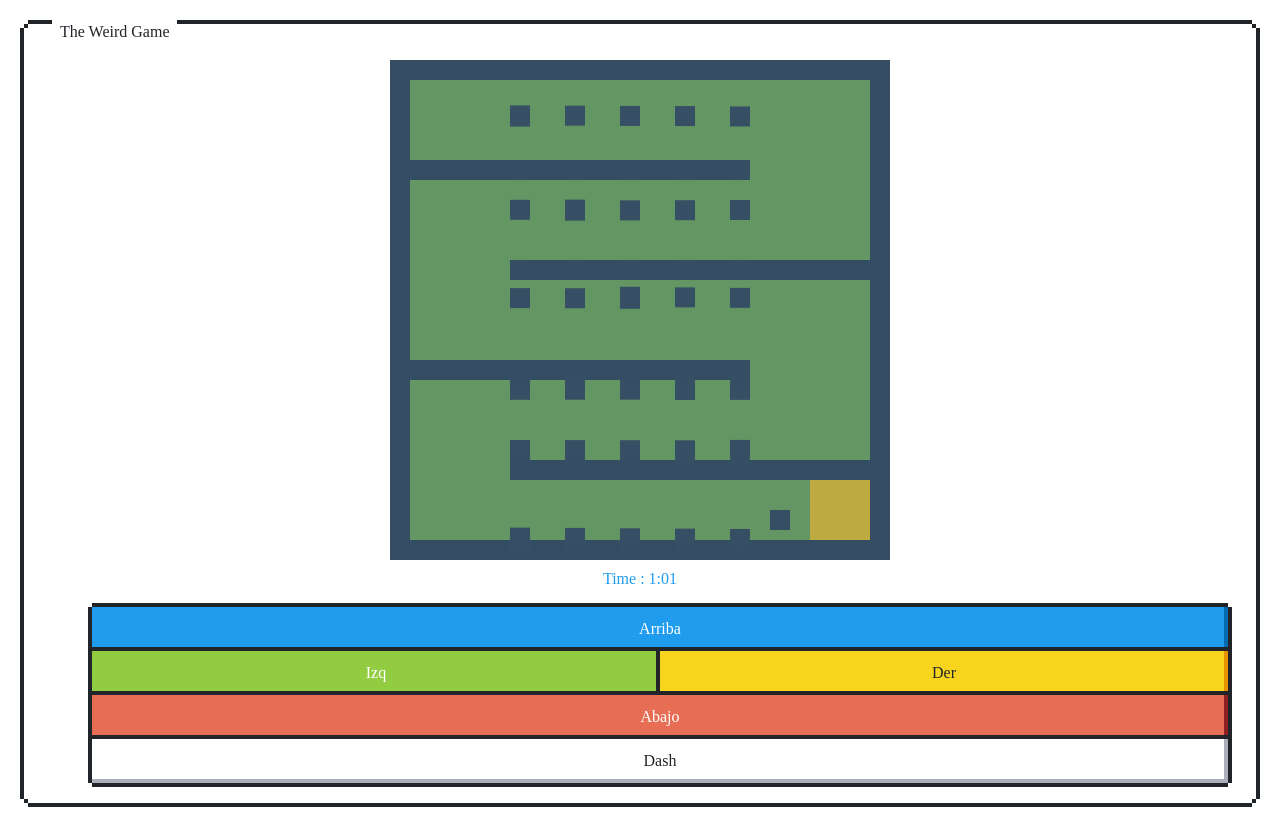
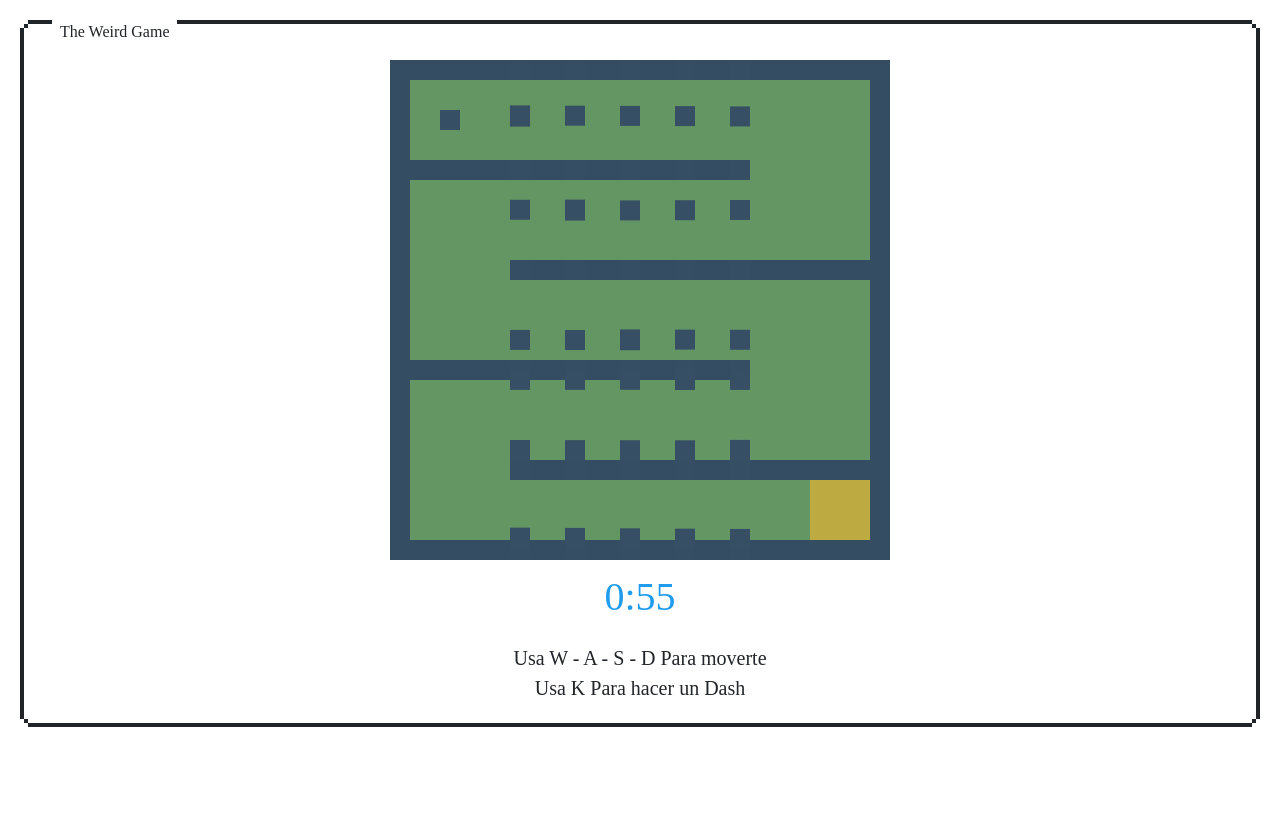
Before and after one commit to trunicz/dev_weird_game, a website: page index.html in a window 1280 px wide. After the commit the page ends 800 px from the top, so only its background shows below. Drawn offline with nearby package versions, Linux system fonts and the light colour scheme.

Commit message:
Commit - Final

```diff
--- a/index.html
+++ b/index.html
@@ -20,16 +20,13 @@
   <div class="nes-container is-rounded with-title">
     <p class="title">The Weird Game</p>
     <canvas width="500" height="500" id="canva"></canvas>
-    <p class="nes-text is-primary">Time : 1:01</p>
-    <ul class="list-btn">
-      <li><button type="button" class="nes-btn is-primary">Arriba</button>
-        <div class="flex"><button type="button" class="nes-btn is-success">Izq</button><button type="button"
-            class="nes-btn is-warning">Der</button></div>
-        <button type="button" class="nes-btn is-error">Abajo</button>
-      </li>
-      <button type="button" class="nes-btn">Dash</button>
+    <p id="timer" class="nes-text is-primary"></p>
+    <ul>
+      <li>Usa W - A - S - D Para moverte</li>
+      <li>Usa K Para hacer un Dash</li>
     </ul>
   </div>
+
 </div>
 
 <script src="src/main.js"></script>
--- a/src/main.js
+++ b/src/main.js
@@ -5,13 +5,16 @@ let playerColor = 'rgba(10,10,100,0.5)'
 let isCollapse = false
 let winblock
 let win = false
+let perdiste = false
 const audio = new Audio('src/sounds/8-Bit-Adventure.wav')
 const audioFail = new Audio('src/sounds/boom11.wav')
 const audiowin = new Audio('src/sounds/8-bits-f1.wav')
-const audiopass = new Audio('src/sounds/sound1.wav')
+const audiopass = new Audio('src/sounds/sound5.wav')
+const audioasd = new Audio('src/sounds/y2mate.com - Sadness and Sorrow8 Bits.mp3')
 audio.volume = 0.1
 audioFail.volume = 0.1
 audiowin.volume = 0.3
+audioasd.volumen = 0.5
 audiopass.volume = 0.1
 
 let directions = []
@@ -45,7 +48,7 @@ let positionY5 = 500
 const maxY6 = 480
 let positionY6 = 420
 
-const positionPlayer = { x: 380, y: 450 }
+const positionPlayer = { x: 50, y: 50 }
 
 function init(x, y, width, height) {
   audio.play()
@@ -67,9 +70,26 @@ function run(ctx, c) {
   })
   draw(ctx, c, directions)
 }
+let minutos = 1
+let segundos = 0
+setInterval(() => {
+  if (minutos !== -1) {
+    if (segundos > 0) {
+      segundos--
+    } else if (minutos !== 0) {
+      segundos = 59
+      minutos--
+    }
+  }
+  if (minutos === 0 && segundos === 0) {
+    perdiste = true
+  }
+  const timerhtml = document.querySelector('#timer')
+  timerhtml.innerHTML = `${minutos}:${segundos > 9 ? segundos : '0' + segundos} `
+}, 1000)
 
 function draw(ctx, c, directions) {
-  if (!win) {
+  if (!win && !perdiste) {
     // ctx.fillStyle = 'rgb(100,150,100)'
     // ctx.fillRect(x, y, c.width, c.height)
     renderLevel(10)
@@ -96,6 +116,7 @@ function draw(ctx, c, directions) {
         if (direction === 'a') positionPlayer.x -= 2
         if (direction === 'd') positionPlayer.x += 2
         if (direction === 'k') {
+          audiopass.play()
           if (directions[directions.length - 2] === 'w') positionPlayer.y -= 10
           if (directions[directions.length - 2] === 's') positionPlayer.y += 10
           if (directions[directions.length - 2] === 'a') positionPlayer.x -= 10
@@ -184,7 +205,7 @@ function draw(ctx, c, directions) {
     ) {
       positionPlayer.y = 420
     }
-    console.log(positionPlayer.x, positionPlayer.y)
+    // console.log(positionPlayer.x, positionPlayer.y)
 
     player(positionPlayer.x, positionPlayer.y)
 
@@ -237,7 +258,7 @@ function draw(ctx, c, directions) {
       } else {
         start = 120
       }
-      positionY3 += 0.1 + random(0.5)
+      positionY3 += 0.1 + random(0.1)
       if (maxY3 <= positionY3) {
         positionY3 = 200
       }
@@ -256,7 +277,7 @@ function draw(ctx, c, directions) {
       } else {
         start = 120
       }
-      positionY4 -= 0.1
+      positionY4 -= 0.05
       if (maxY4 >= positionY4) {
         positionY4 = 400
       }
@@ -304,7 +325,7 @@ function draw(ctx, c, directions) {
         audioFail.play()
       }
     }
-  } else {
+  } else if (win) {
     audiowin.play()
     audio.pause()
     ctx.fillStyle = 'rgb(0,0,0)'
@@ -315,6 +336,17 @@ function draw(ctx, c, directions) {
     ctx.fillStyle = 'white' // color de relleno
     ctx.font = 'bold 30px Press Start2P Regular' // estilo de texto// texto con los dos métodos
     ctx.fillText(texto, c.width / 2 - 60, c.width / 2 - 30)
+  } else if (perdiste) {
+    audioasd.play()
+    audio.pause()
+    ctx.fillStyle = 'rgb(0,0,0)'
+    ctx.fillRect(0, 0, c.width, c.height)
+    const texto = 'PERDEDOR!!!' // texto de prueba
+    ctx.beginPath() // iniciar ruta
+    ctx.strokeStyle = 'white' // color externo
+    ctx.fillStyle = 'white' // color de relleno
+    ctx.font = 'bold 30px Press Start2P Regular' // estilo de texto// texto con los dos métodos
+    ctx.fillText(texto, c.width / 2 - 100, c.width / 2 - 30)
   }
 }
 
--- a/src/style.css
+++ b/src/style.css
@@ -26,6 +26,9 @@ body{
 
   display: flex;
 }
+#timer{
+  font-size: 40px;
+}
 .list-btn button{
   width: 100%;
   margin: auto;
@@ -33,6 +36,13 @@ body{
 .flex{
   display: flex;
 }
+ul{
+  list-style: none;
+  padding: 0;
+}
+ul li{
+  font-size: 20px;
+}
 
 @media (max-width: 600px) {
   .list-btn{
```
Also changed, not shown: 1 other file.
